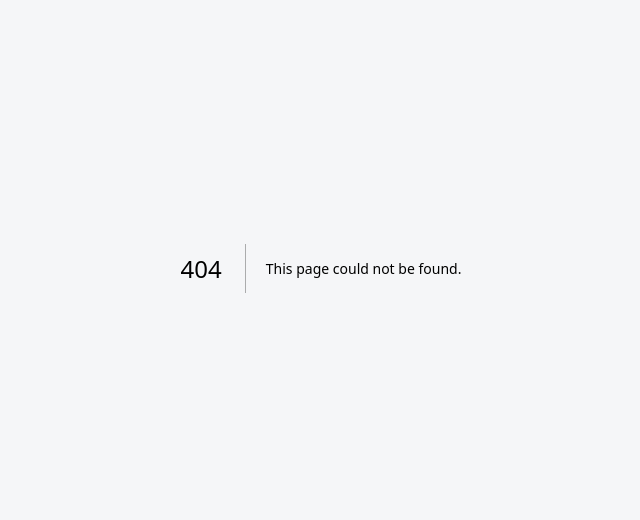
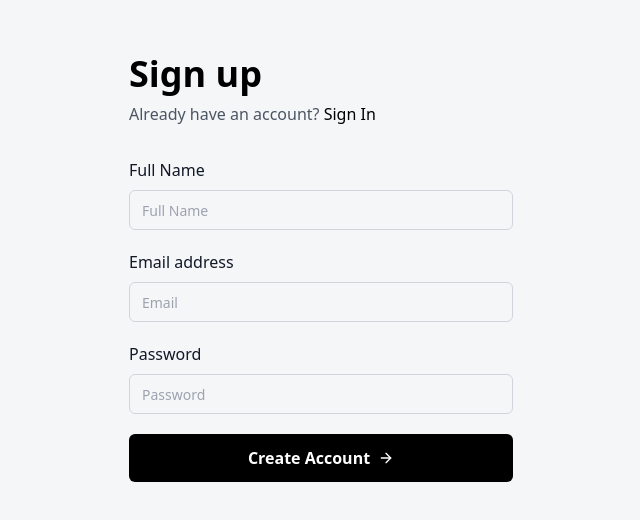
Before and after one commit to Muhsin-42/kanban-next, a Next.js app: page /sign-up in a window 1280 px wide. Before the commit this address had no page. Shown: the part 132-652 px from the top of the page, without its empty margins (319-959 px from the left). Built offline with nearby package versions, Linux system fonts and the light colour scheme.

Commit message:
Signup done basic with appwrite

```diff
--- /dev/null
+++ b/app/(auth)/sign-up/page.tsx
@@ -0,0 +1,103 @@
+'use client'
+
+import React, {createContext, useState} from 'react'
+import { ArrowRight } from 'lucide-react'
+import { signupUser } from '@/lib/actions/appwriteAuth'
+
+export default function SignUp() {
+    const [data,setData] = useState({name: '',email: '',password:''})
+    const handleSubmit = (e: any) =>{
+        e.preventDefault();
+        console.log('userData',data)
+        const userId = Math.random()+''
+
+        signupUser({userId,email:data.email,password:data.password,name:data.name});
+    }
+
+  return (
+    <section className='flex justify-center w-full h-screen'>
+      <div className="grid grid-cols-1 w-full">
+        <div className="flex items-center justify-center px-4 py-10 sm:px-6 sm:py-16 lg:px-8 lg:py-24">
+          <div className="xl:mx-auto xl:w-full xl:max-w-sm 2xl:max-w-md">
+            <h2 className="text-3xl font-bold leading-tight text-black sm:text-4xl">Sign up</h2>
+            <p className="mt-2 text-base text-gray-600">
+              Already have an account?{' '}
+              <a
+                href="#"
+                title=""
+                className="font-medium text-black transition-all duration-200 hover:underline"
+              >
+                Sign In
+              </a>
+            </p>
+            <form action="#" method="POST" className="mt-8">
+              <div className="space-y-5">
+                <div>
+                  <label htmlFor="name" className="text-base font-medium text-gray-900">
+                    {' '}
+                    Full Name{' '}
+                  </label>
+                  <div className="mt-2">
+                    <input
+                      className="flex h-10 w-full rounded-md border border-gray-300 bg-transparent px-3 py-2 text-sm placeholder:text-gray-400 focus:outline-none focus:ring-1 focus:ring-gray-400 focus:ring-offset-1 disabled:cursor-not-allowed disabled:opacity-50"
+                      type="text"
+                      placeholder="Full Name"
+                      id="name"
+                      value={data.name}
+                      onChange={(e)=>setData(prev=>({...prev,name:e.target.value}))}
+                    ></input>
+                  </div>
+                </div>
+                <div>
+                  <label htmlFor="email" className="text-base font-medium text-gray-900">
+                    {' '}
+                    Email address{' '}
+                  </label>
+                  <div className="mt-2">
+                    <input
+                      className="flex h-10 w-full rounded-md border border-gray-300 bg-transparent px-3 py-2 text-sm placeholder:text-gray-400 focus:outline-none focus:ring-1 focus:ring-gray-400 focus:ring-offset-1 disabled:cursor-not-allowed disabled:opacity-50"
+                      type="email"
+                      placeholder="Email"
+                      id="email"
+                      value={data.email}
+                      onChange={(e)=>setData(prev=>({...prev,email:e.target.value}))}
+                    ></input>
+                  </div>
+                </div>
+                <div>
+                  <div className="flex items-center justify-between">
+                    <label htmlFor="password" className="text-base font-medium text-gray-900">
+                      {' '}
+                      Password{' '}
+                    </label>
+                  </div>
+                  <div className="mt-2">
+                    <input
+                      className="flex h-10 w-full rounded-md border border-gray-300 bg-transparent px-3 py-2 text-sm placeholder:text-gray-400 focus:outline-none focus:ring-1 focus:ring-gray-400 focus:ring-offset-1 disabled:cursor-not-allowed disabled:opacity-50"
+                      type="password"
+                      placeholder="Password"
+                      id="password"
+                      value={data.password}
+                      onChange={(e)=>setData(prev=>({...prev,password:e.target.value}))}
+                    ></input>
+                  </div>
+                </div>
+                <div>
+                  <button
+                    type="button"
+                    className="inline-flex w-full items-center justify-center rounded-md bg-black px-3.5 py-2.5 font-semibold leading-7 text-white hover:bg-black/80"
+                    onClick={handleSubmit}
+                  >
+                    Create Account <ArrowRight className="ml-2" size={16} />
+                  </button>
+                </div>
+              </div>
+            </form>
+
+          </div>
+        </div>
+
+      </div>
+    </section>
+  )
+}
--- /dev/null
+++ b/lib/actions/appwriteAuth.ts
@@ -0,0 +1,26 @@
+import { Client, Account, ID } from "appwrite";
+
+type userData = {
+  userId: string;
+  email: string;
+  password: string;
+  name: string;
+};
+
+export const signupUser = ({ userId, email, password, name }: userData) => {
+  try {
+    const client = new Client()
+      .setEndpoint(process.env.NEXT_PUBLIC_API_ENDPOINT || "") // Your API Endpoint
+      .setProject(process.env.NEXT_PUBLIC_APPWRITE_PROJECT_ID || ""); // Your project ID
+
+    const account = new Account(client);
+
+    const promise = account.create(userId, email, password, name);
+
+    if (!promise) throw new Error("Failed signup.");
+
+    return promise;
+  } catch (error: any) {
+    throw new Error("Failed signup. " + error?.message);
+  }
+};
--- a/package.json
+++ b/package.json
@@ -17,6 +17,7 @@
     "autoprefixer": "10.4.15",
     "eslint": "8.49.0",
     "eslint-config-next": "13.4.19",
+    "lucide-react": "^0.292.0",
     "next": "13.4.19",
     "postcss": "8.4.29",
     "react": "18.2.0",
```
Also changed, not shown: context/authContext.tsx (added, +15 -0 lines), 2 other files (tests, documents, lock files or other folders).
